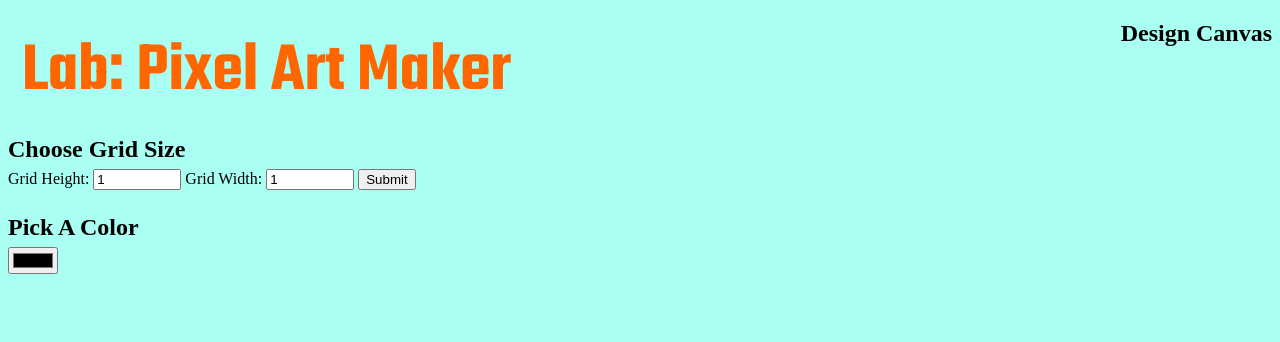
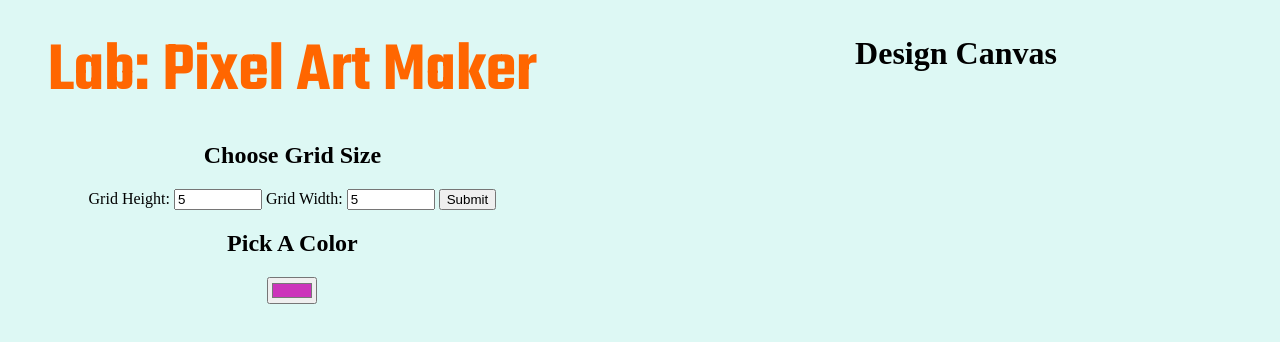
Before and after one commit to rebintex/cellMaker, a plain HTML site: page index.html in a window 1280 px wide. Drawn offline with Linux system fonts and the light colour scheme.

Commit message:
Some changes for heading, flex

```diff
--- a/index.html
+++ b/index.html
@@ -15,16 +15,16 @@
     <h2>Choose Grid Size</h2>
     <form id="sizePicker">
         Grid Height:
-        <input type="number" id="inputHeight" name="height" min="1" value="1"> Grid Width:
-        <input type="number" id="inputWidth" name="width" min="1" value="1">
-        <input type="submit" onclick = "return makeGrid()";>
+        <input type="number" id="inputHeight" name="height" min="1" value="5"> Grid Width:
+        <input type="number" id="inputWidth" name="width" min="1" value="5">
+        <input type="submit" value="Submit" onclick = "return makeGrid()";>
     </form>
 
     <h2>Pick A Color</h2>
-    <input type="color" id="colorPicker">
+    <input type="color" id="colorPicker" value="#cc34bb">
 </div>
 <div class="block2">
-    <h2>Design Canvas</h2>
+    <h2 class="canvas">Design Canvas</h2>
     <table id="pixelCanvas"></table>
 </div>
 
--- a/style.css
+++ b/style.css
@@ -1,17 +1,23 @@
 body {
 
-    background-color: rgb(169, 255, 241);
+    background-color: rgb(221, 248, 244);
     display: flex;
     justify-content: space-between;
   }
 
   .block1 {
-
-  }
+    /* border: 1px solid grey; */
+    flex-basis: 45%;
+    text-align: center;
+    height: 100%;
+}
 
 
   .block2 {
-
+    /* border: 1px solid grey; */
+    flex-basis: 50%;
+    text-align: center;
+    height: 100vh;
   }
 
   h1 {
@@ -21,12 +27,8 @@ body {
     color:rgb(255, 102, 0)
   }
 
-  h2 {
-    margin: 1em 0 0.25em;
-  }
-
-  h2:first-of-type {
-    margin-top: 0.5em;
+  .canvas {
+    font-size: 2em;
   }
 
   table,
@@ -41,11 +43,11 @@ body {
   }
 
   tr {
-    height: 20px;
+    height: 40px;
   }
 
   td {
-    width: 20px;
+    width: 40px;
   }
 
   input[type="number"] {
```
